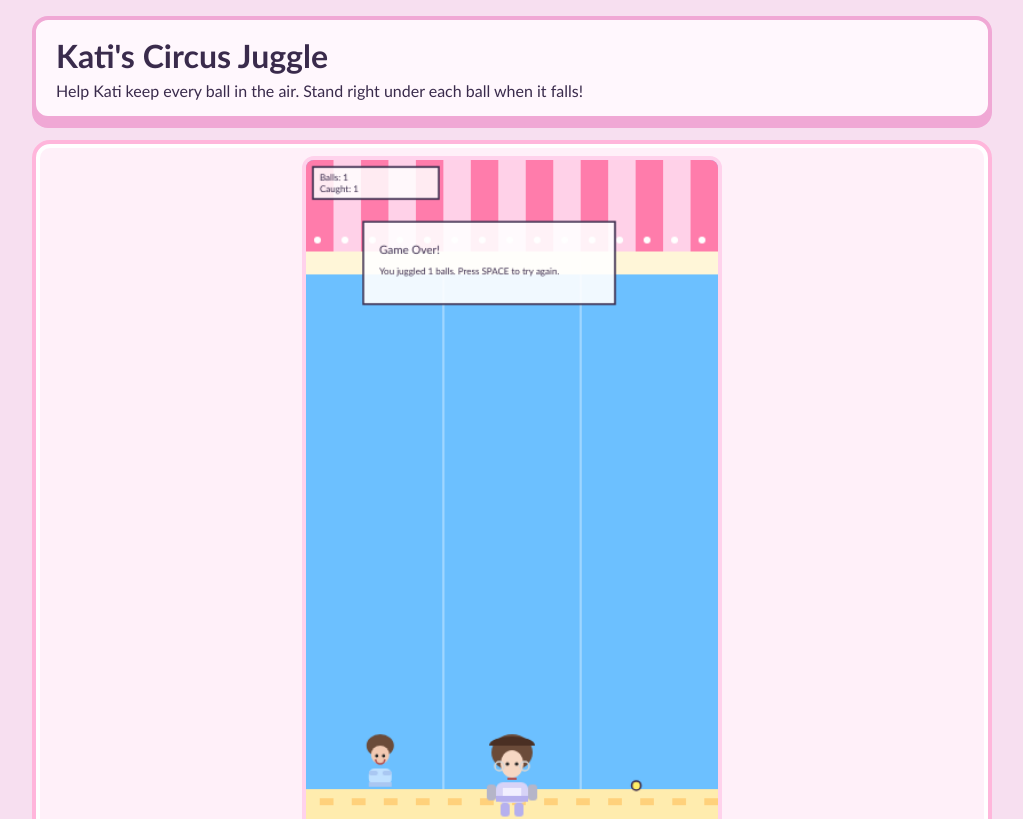
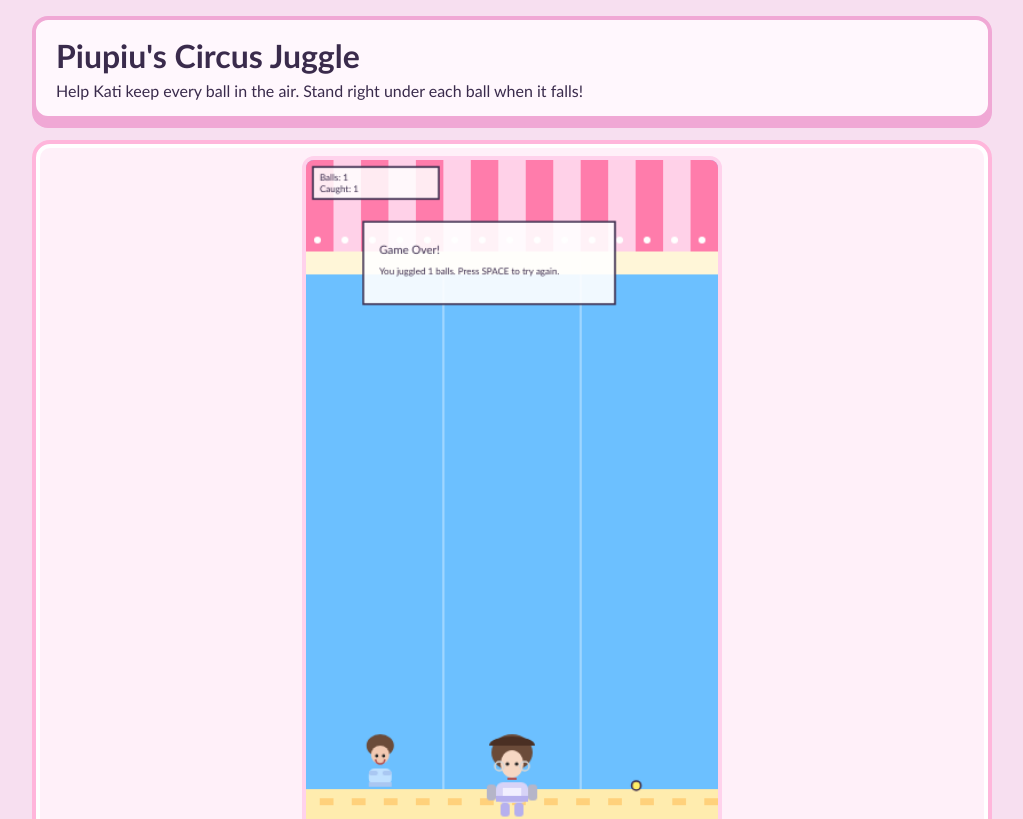
Before and after one commit to Evaristomontano/KatiPati, a plain HTML site: page index.html in a window 1280 px wide. Shown: the top 819 px of the page, without its empty margins (128-1151 px from the left). Drawn offline with Linux system fonts and the light colour scheme.

Commit message:
Update circus name from Kati to Piupiu

```diff
--- a/index.html
+++ b/index.html
@@ -9,7 +9,7 @@
   <body>
     <main class="page">
       <header class="header">
-        <h1>Kati's Circus Juggle</h1>
+        <h1>Piupiu's Circus Juggle</h1>
         <p>
           Help Kati keep every ball in the air. Stand right under each ball when it falls!
         </p>
```
